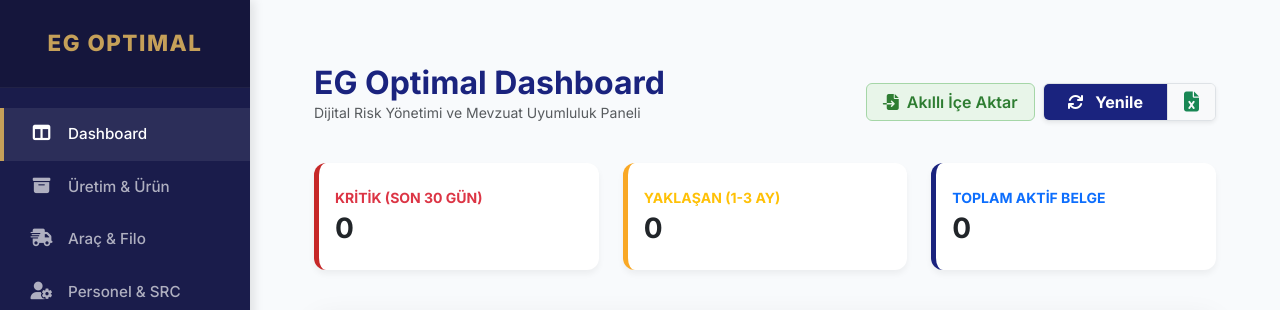
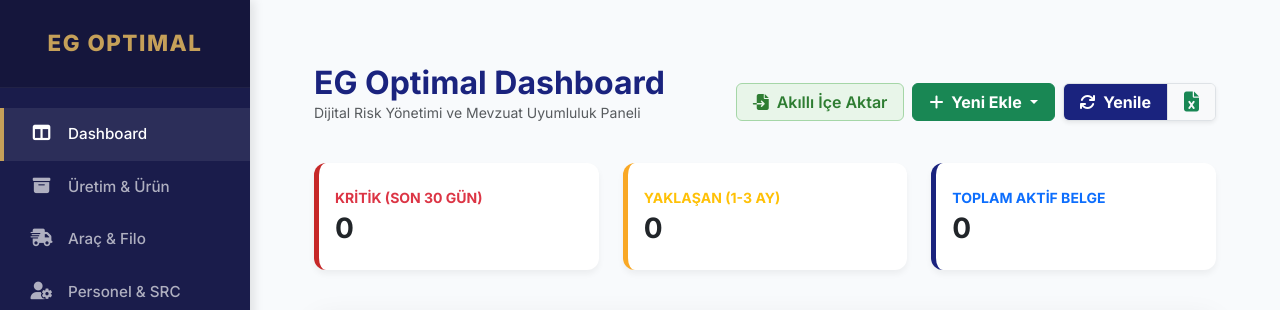
Before and after one commit to eguldr/sertifika-takip, a Flask app: page /dashboard in a window 1280 px wide. Shown: the top 310 px of the page. Run offline with Flask 3, Linux system fonts and the light colour scheme; the visitor is signed in with stand-in values (Sample User, id 1); data that the repository does not hold is empty.

Commit message:
Update dashboard.html

```diff
--- a/templates/dashboard.html
+++ b/templates/dashboard.html
@@ -32,11 +32,12 @@
     .btn-excel-import { background: #e8f5e9; color: #2e7d32; border: 1px solid #a5d6a7; font-weight: 600; }
     .btn-delete-row { color: #cbd5e1; transition: 0.2s; border: none; background: none; }
     .btn-delete-row:hover { color: var(--danger-red); }
+    .text-navy { color: var(--navy-primary); }
 </style>
 
 <div class="container-fluid py-4">
 
-    {# 🚨 KRİTİK UYARI BARI #}
+    {# KRİTİK UYARI BARI #}
     {% set bu_hafta = sertifikalar|selectattr('expiry_date', 'le', bugun + timedelta(days=7))|list %}
     {% if bu_hafta|length > 0 %}
     <div class="emergency-box animate-pulse">
@@ -59,7 +60,8 @@
             <p class="text-muted small">Dijital Risk Yönetimi ve Mevzuat Uyumluluk Paneli</p>
         </div>
 
-        <div class="d-flex align-items-center gap-2">
+        <div class="d-flex align-items-center gap-2 flex-wrap">
+            <!-- Excel İçe Aktar -->
             <form action="{{ url_for('import_excel') }}" method="POST" enctype="multipart/form-data" class="d-inline">
                 <input type="file" name="excel_file" id="excel_file_input" style="display:none" onchange="this.form.submit()">
                 <button type="button" class="btn btn-excel-import px-3" onclick="document.getElementById('excel_file_input').click()">
@@ -67,18 +69,32 @@
                 </button>
             </form>
 
+            <!-- Yeni Ekle Dropdown -->
+            <div class="dropdown">
+                <button class="btn btn-success fw-bold px-3 dropdown-toggle" type="button" data-bs-toggle="dropdown">
+                    <i class="fas fa-plus me-1"></i> Yeni Ekle
+                </button>
+                <ul class="dropdown-menu shadow">
+                    <li><a class="dropdown-item" href="{{ url_for('ekle', cat='Urun') }}"><i class="fas fa-box-archive me-2 text-primary"></i>Üretim & Ürün</a></li>
+                    <li><a class="dropdown-item" href="{{ url_for('ekle', cat='Arac') }}"><i class="fas fa-truck-fast me-2 text-warning"></i>Araç & Filo</a></li>
+                    <li><a class="dropdown-item" href="{{ url_for('ekle', cat='Personel') }}"><i class="fas fa-user-gear me-2 text-info"></i>Personel & SRC</a></li>
+                    <li><a class="dropdown-item" href="{{ url_for('ekle', cat='Tesis') }}"><i class="fas fa-building-shield me-2 text-secondary"></i>Tesis & Mekan</a></li>
+                </ul>
+            </div>
+
+            <!-- Yenile + Excel Dışa Aktar -->
             <div class="d-flex border rounded bg-white shadow-sm overflow-hidden">
-                <a href="{{ url_for('dashboard') }}" class="btn btn-primary border-0 rounded-0 px-4 fw-bold" style="background-color: var(--navy-primary);">
-                    <i class="fas fa-sync me-2"></i> Yenile
+                <a href="{{ url_for('dashboard') }}" class="btn btn-primary border-0 rounded-0 px-3 fw-bold" style="background-color: var(--navy-primary);">
+                    <i class="fas fa-sync me-1"></i> Yenile
                 </a>
-                <a href="{{ url_for('export_excel') }}" class="btn btn-light border-0 rounded-0 px-3 border-start">
+                <a href="{{ url_for('export_excel') }}" class="btn btn-light border-0 rounded-0 px-3 border-start" title="Excel İndir">
                     <i class="fas fa-file-excel text-success fa-lg"></i>
                 </a>
             </div>
         </div>
     </div>
 
-    {# 📊 İSTATİSTİK KARTLARI #}
+    {# İSTATİSTİK KARTLARI #}
     <div class="row mb-4">
         <div class="col-md-4 mb-3" onclick="filterTable('danger')">
             <div class="card h-100 py-2 bg-white" style="border-left: 5px solid #c62828;">
@@ -106,7 +122,7 @@
         </div>
     </div>
 
-    {# 🛡️ ANA TABLO #}
+    {# ANA TABLO #}
     <div class="table-container">
         <div class="table-responsive">
             <table class="table table-hover mb-0" id="sertifikaTable">
@@ -122,6 +138,7 @@
                 </thead>
                 <tbody>
                     {% for s in sertifikalar %}
+                    {% if s.expiry_date %}
                     {% set kalan = (s.expiry_date - bugun).days %}
                     {% set status = 'danger' if kalan <= 30 else 'warning' if kalan <= 90 else 'success' %}
                     <tr class="table-row" data-status="{{ status }}">
@@ -129,7 +146,7 @@
                             <span class="fw-bold d-block mb-1 text-navy">{{ s.title }}</span>
                             <small class="text-muted">
                                 <i class="fas fa-tag me-1"></i> {{ s.category }} |
-                                <i class="fas fa-building me-1"></i> {{ s.firma_adi }}
+                                <i class="fas fa-building me-1"></i> {{ s.firma_adi or '-' }}
                             </small>
                         </td>
                         <td class="align-middle text-muted fw-bold">{{ s.expiry_date.strftime('%d.%m.%Y') }}</td>
@@ -139,18 +156,22 @@
                             </span>
                         </td>
                         <td class="align-middle text-center">
-                            <a href="https://wa.me/{{ s.whatsapp_no or '' }}" class="btn btn-sm btn-outline-success rounded-pill px-3" target="_blank">
+                            <a href="https://wa.me/{{ s.whatsapp_no or '' }}"
+                               class="btn btn-sm btn-outline-success rounded-pill px-3"
+                               target="_blank">
                                 <i class="fab fa-whatsapp"></i> Hatırlat
                             </a>
                         </td>
                         <td class="align-middle text-center">
                             {% if s.belge_url %}
-                                <a href="{{ s.belge_url }}" target="_blank" class="btn btn-sm btn-outline-primary rounded-pill px-3">
+                                <a href="{{ s.belge_url }}" target="_blank"
+                                   class="btn btn-sm btn-outline-primary rounded-pill px-3">
                                     <i class="fas fa-file-pdf me-1"></i> Aç
                                 </a>
                             {% else %}
-                                <form action="{{ url_for('upload_belge', entry_id=s.id) }}" method="POST" enctype="multipart/form-data" class="m-0">
-                                    <label style="cursor: pointer;">
+                                <form action="{{ url_for('upload_belge', entry_id=s.id, cat=current_cat) }}"
+                                      method="POST" enctype="multipart/form-data" class="m-0">
+                                    <label style="cursor: pointer;" title="Belge Yükle">
                                         <i class="fas fa-cloud-upload-alt fa-lg text-secondary"></i>
                                         <input type="file" name="file" onchange="this.form.submit()" style="display: none;">
                                     </label>
@@ -158,11 +179,15 @@
                             {% endif %}
                         </td>
                         <td class="align-middle text-center">
-                            <a href="{{ url_for('delete_entry', id=s.id) }}" class="btn-delete-row" onclick="return confirm('Bu belgeyi silmek istediğinize emin misiniz?')">
+                            <!-- DÜZELTİLDİ: delete_entry → sil -->
+                            <a href="{{ url_for('sil', id=s.id, cat=current_cat) }}"
+                               class="btn-delete-row"
+                               onclick="return confirm('Bu belgeyi silmek istediğinize emin misiniz?')">
                                 <i class="fas fa-trash-alt"></i>
                             </a>
                         </td>
                     </tr>
+                    {% endif %}
                     {% endfor %}
                 </tbody>
             </table>
```
